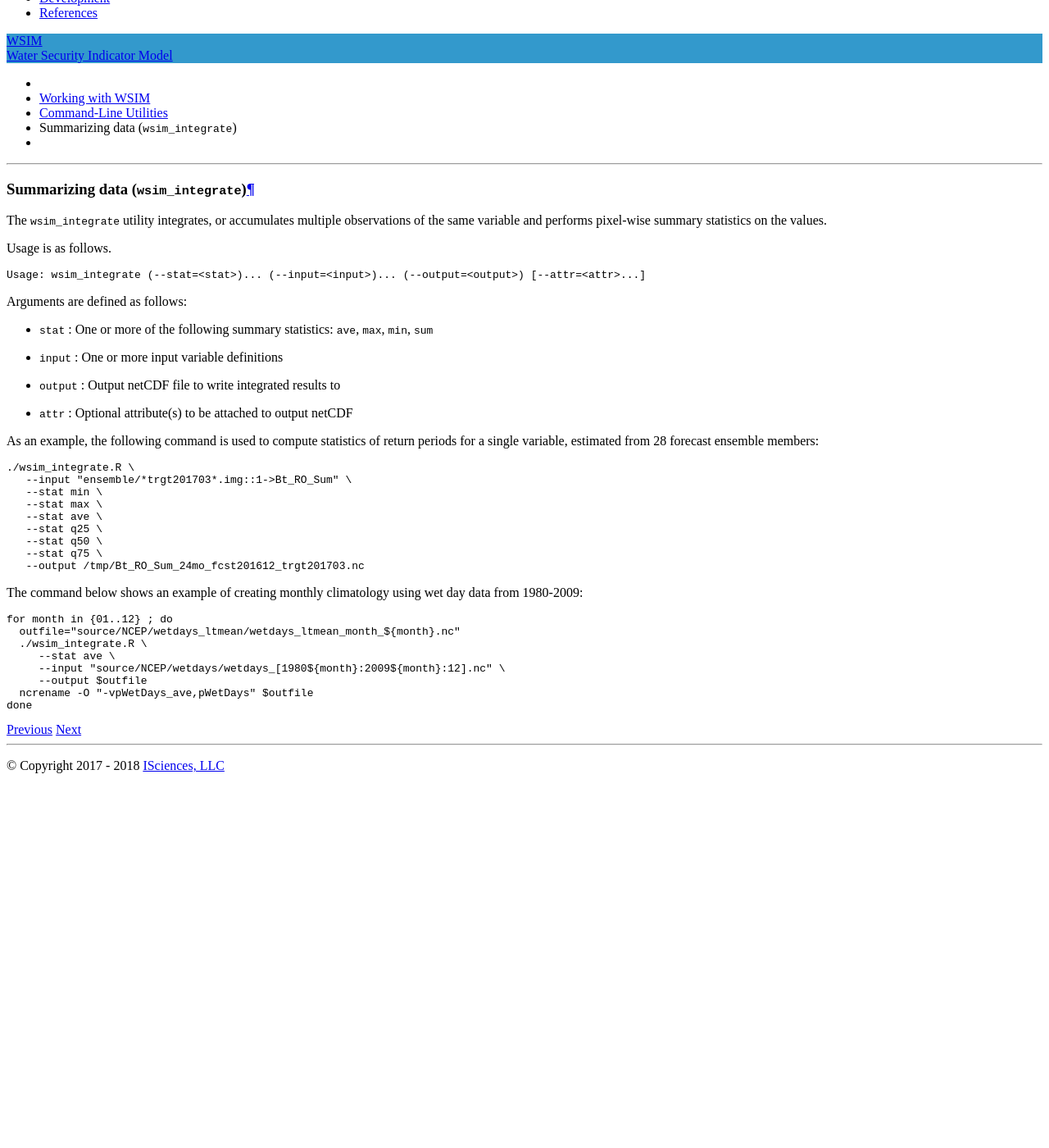
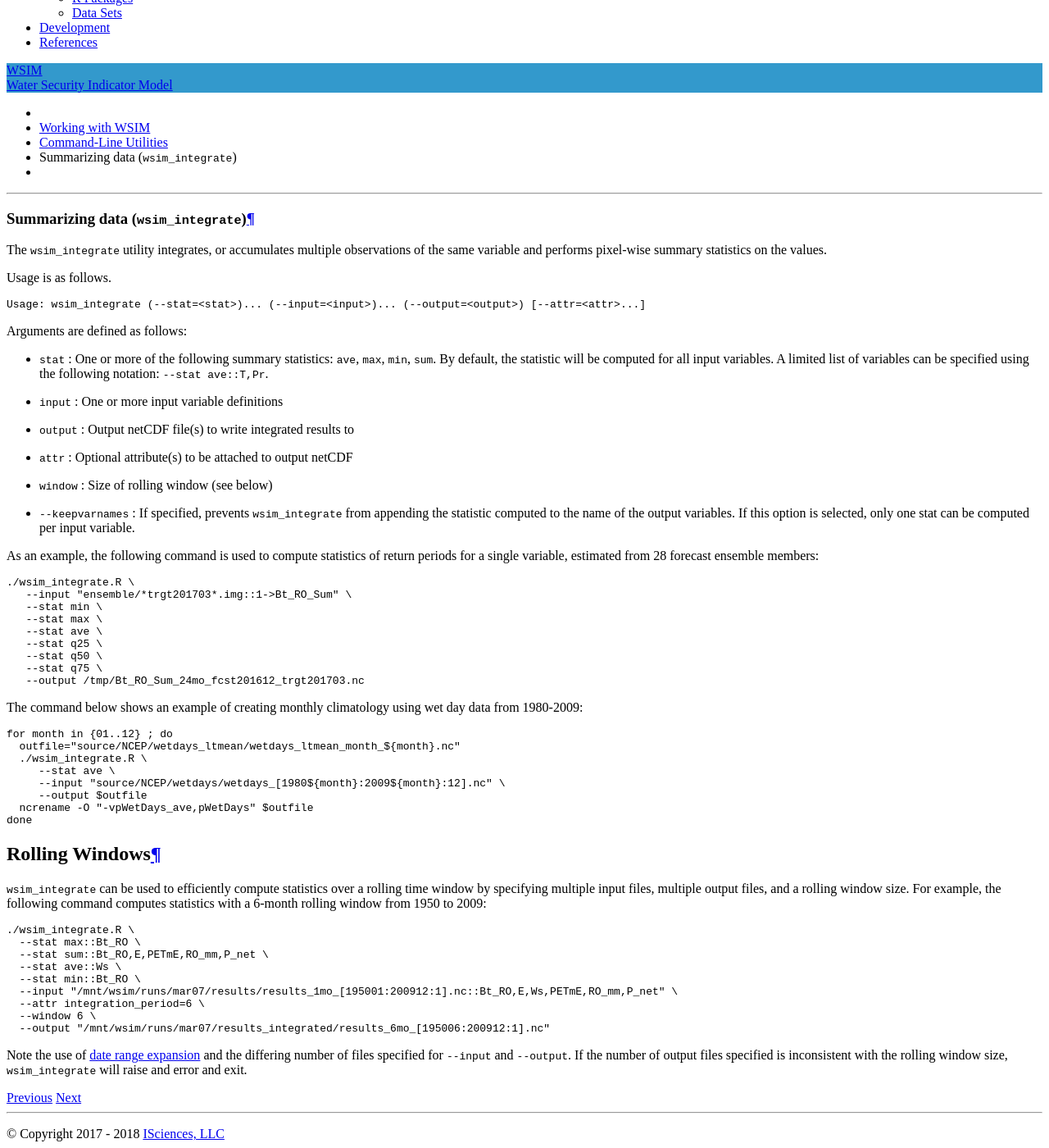
Before and after one commit to isciences/wsim, a Sphinx documentation site: the page built from docs/working/scripts/wsim_integrate.rst, in a window 1280 px wide and 1400 px high, scrolled down 396 px. Shown: the whole window at 82% size. Built offline with Sphinx 7.4.7 and the Read the Docs theme 2.0.0, drawn with Linux system fonts in a browser that asks for light colours; before the commit the page ends 1347 px from its top, so only the background shows below that; some of the changed text lies outside the part shown.

Commit message:
Update docs for command line tools

```diff
--- a/docs/working/scripts/wsim_fit.rst
+++ b/docs/working/scripts/wsim_fit.rst
@@ -19,7 +19,8 @@
 
 All input values must be rasters of equal extent and resolution.
 
-Program output is a single netCDF file, with a global attribute indicating the distribution used, and `float64` variables containing the fit parameters. Example ``ncinfo`` output for a netCDF generated by ``wsim_fit`` follows:
+Program output is a single netCDF file, with global attributes indicating the variable fitted and distribution used, and `float64` variables containing the fit parameters.
+Example ``ncinfo`` output for a netCDF generated by ``wsim_fit`` follows:
 
 .. code-block:: console
 
--- a/docs/working/scripts/wsim_integrate.rst
+++ b/docs/working/scripts/wsim_integrate.rst
@@ -11,10 +11,12 @@
 
 Arguments are defined as follows:
 
-* ``stat`` : One or more of the following summary statistics: ``ave``, ``max``, ``min``, ``sum``
+* ``stat`` : One or more of the following summary statistics: ``ave``, ``max``, ``min``, ``sum``. By default, the statistic will be computed for all input variables. A limited list of variables can be specified using the following notation: ``--stat ave::T,Pr``.
 * ``input`` : One or more input variable definitions
-* ``output`` : Output netCDF file to write integrated results to
+* ``output`` : Output netCDF file(s) to write integrated results to
 * ``attr`` : Optional attribute(s) to be attached to output netCDF
+* ``window`` : Size of rolling window (see below)
+* ``--keepvarnames`` : If specified, prevents ``wsim_integrate`` from appending the statistic computed to the name of the output variables. If this option is selected, only one stat can be computed per input variable.
 
 As an example, the following command is used to compute statistics of return periods for a single variable, estimated from 28 forecast ensemble members:
 
@@ -42,3 +44,25 @@
       --output $outfile
    ncrename -O "-vpWetDays_ave,pWetDays" $outfile
  done
+
+Rolling Windows
+^^^^^^^^^^^^^^^
+
+``wsim_integrate`` can be used to efficiently compute statistics over a rolling time window by specifying multiple input files, multiple output files, and a rolling window size.
+For example, the following command computes statistics with a 6-month rolling window from 1950 to 2009:
+
+.. code-block:: console
+
+  ./wsim_integrate.R \
+    --stat max::Bt_RO \
+    --stat sum::Bt_RO,E,PETmE,RO_mm,P_net \
+    --stat ave::Ws \
+    --stat min::Bt_RO \
+    --input "/mnt/wsim/runs/mar07/results/results_1mo_[195001:200912:1].nc::Bt_RO,E,Ws,PETmE,RO_mm,P_net" \
+    --attr integration_period=6 \
+    --window 6 \
+    --output "/mnt/wsim/runs/mar07/results_integrated/results_6mo_[195006:200912:1].nc"
+
+
+Note the use of :ref:`date range expansion <date-range-expansion>` and the differing number of files specified for ``--input`` and ``--output``.
+If the number of output files specified is inconsistent with the rolling window size, ``wsim_integrate`` will raise and error and exit.
```
Also changed, not shown: docs/working/scripts/concepts.rst (+31 -3 lines), docs/working/scripts/wsim_anom.rst (+9 -4 lines), docs/working/scripts/wsim_correct.rst (+7 -5 lines), docs/working/scripts/wsim_flow.rst (added, +20 -0 lines), docs/working/scripts/wsim_lsm.rst (+8 -5 lines).
